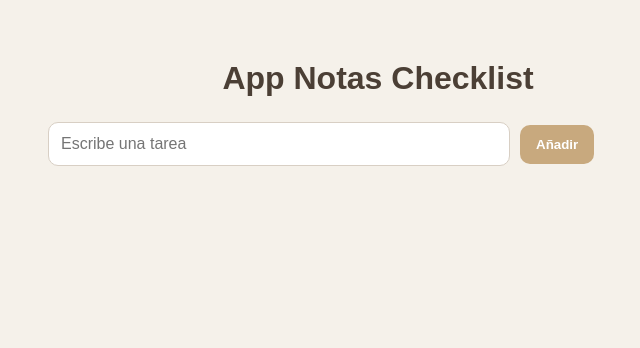
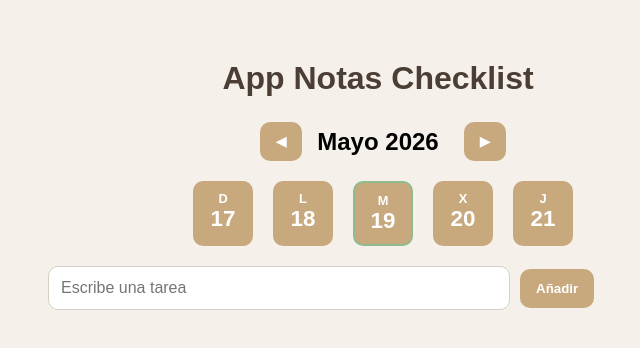
Before and after one commit to cmarjim95/app-notas-checklist, a React (Vite) app: page / in a window 1280 px wide. Shown: the top 348 px of the page, without its empty margins (262-902 px from the left). Built offline with nearby package versions, Linux system fonts and the light colour scheme.

Commit message:
Mejoras UI, añadir dias y meses, carrusel de días

```diff
--- a/src/App.css
+++ b/src/App.css
@@ -61,12 +61,169 @@ li {
     box-shadow: 0 2px 8px rgba(0, 0, 0, 0.08);
 }
 
-span {
-    cursor: pointer;
-    flex: 1;
-}
 
 .completada {
     text-decoration: line-through;
     opacity: 0.6;
 }
+
+
+.cabecera-mes {
+    display: flex;
+    justify-content: center;
+    align-items: center;
+    gap: 15px;
+}
+
+.dias {
+    display: flex;
+    justify-content: center;
+    gap: 10px;
+    margin: 20px 0;
+}
+
+.dias button {
+    position: relative;
+
+    display: flex;
+    flex-direction: column;
+    align-items: center;
+
+    min-width: 60px;
+    padding: 10px;
+}
+
+.dia-semana {
+    font-size: 0.8rem;
+}
+
+.dia-numero {
+    font-size: 1.4rem;
+    font-weight: bold;
+}
+
+.indicador-dia {
+    position: absolute;
+
+    top: 6px;
+    right: 6px;
+
+    width: 8px;
+    height: 8px;
+
+    border-radius: 50%;
+
+    background-color: red;
+}
+
+.dia-activo {
+    border: 2px solid #8fbc8f;
+}
+
+.check {
+    display: flex;
+    align-items: center;
+    justify-content: center;
+
+    width: 34px;
+    height: 34px;
+
+    flex-shrink: 0;
+
+    cursor: pointer;
+}
+
+.check-icon {
+    font-size: 1.6rem;
+    transition: transform 0.15s ease;
+}
+
+.check-icon:hover {
+    transform: scale(1.2);
+}
+
+.circle {
+    width: 18px;
+    height: 18px;
+
+    border-radius: 50%;
+
+    border: 2px solid #8b8b8b;
+
+    background-color: transparent;
+
+    box-sizing: border-box;
+
+    transition: all 0.2s ease;
+
+    display: block;
+}
+
+.circle.done {
+    background-color: #7fbf7f;
+    border-color: #7fbf7f;
+
+    transform: scale(1.05);
+}
+
+.circle:hover {
+    transform: scale(1.15);
+    border-color: #6f6f6f;
+}
+
+.tarea {
+    display: flex;
+    align-items: center;
+
+    gap: 10px;
+
+    padding: 12px 14px;
+
+    border-radius: 14px;
+
+    margin-bottom: 10px;
+
+    background: #f7f3ee;
+
+    box-shadow: 0 2px 6px rgba(0, 0, 0, 0.05);
+
+    transition: transform 0.15s ease;
+}
+
+.tarea:hover {
+    transform: translateY(-1px);
+}
+
+.texto {
+    flex: 1;
+    cursor: pointer;
+    font-size: 1rem;
+
+    color: #3f3a35;
+}
+
+span {
+    cursor: pointer;
+}
+
+.done {
+    text-decoration: line-through;
+    opacity: 0.5;
+}
+
+li button {
+    background: transparent;
+    color: #a67c52;
+
+    font-size: 16px;
+
+    padding: 6px;
+
+    margin-left: 0;
+
+    border-radius: 8px;
+}
+
+li button:hover {
+    background: rgba(166, 124, 82, 0.1);
+}
--- a/src/App.jsx
+++ b/src/App.jsx
@@ -1,8 +1,17 @@
+import { useState, useEffect } from "react";
 import "./App.css";
-import { useState, useEffect } from "react";
 
 function App() {
+  function formatearFecha(fecha) {
+    const año = fecha.getFullYear();
+    const mes = String(fecha.getMonth() + 1).padStart(2, "0");
+    const dia = String(fecha.getDate()).padStart(2, "0");
+
+    return `${año}-${mes}-${dia}`;
+  }
+
   const [texto, setTexto] = useState("");
+
   const [tareas, setTareas] = useState(() => {
     const tareasGuardadas = localStorage.getItem("tareas");
 
@@ -12,6 +21,48 @@ function App() {
 
     return [];
   });
+
+  const [fechaSeleccionada, setFechaSeleccionada] = useState(
+    formatearFecha(new Date()),
+  );
+
+  const [fechaActual, setFechaActual] = useState(new Date());
+
+  const meses = [
+    "Enero",
+    "Febrero",
+    "Marzo",
+    "Abril",
+    "Mayo",
+    "Junio",
+    "Julio",
+    "Agosto",
+    "Septiembre",
+    "Octubre",
+    "Noviembre",
+    "Diciembre",
+  ];
+  const diasSemana = ["D", "L", "M", "X", "J", "V", "S"];
+
+  const año = fechaActual.getFullYear();
+  const mes = fechaActual.getMonth();
+
+  const diasMes = [];
+
+  const ultimoDia = new Date(año, mes + 1, 0).getDate();
+
+  for (let dia = 1; dia <= ultimoDia; dia++) {
+    diasMes.push(new Date(año, mes, dia));
+  }
+
+  const indiceActual = diasMes.findIndex((fecha) => {
+    return formatearFecha(fecha) === fechaSeleccionada;
+  });
+
+  const inicio = Math.max(0, indiceActual - 2);
+  const fin = Math.min(diasMes.length, inicio + 5);
+
+  const diasVisibles = diasMes.slice(inicio, fin);
 
   useEffect(() => {
     localStorage.setItem("tareas", JSON.stringify(tareas));
@@ -26,6 +77,7 @@ function App() {
       id: Date.now(),
       texto: texto,
       completada: false,
+      fecha: fechaSeleccionada,
     };
 
     setTareas([...tareas, nuevaTarea]);
@@ -55,9 +107,83 @@ function App() {
     setTareas(nuevasTareas);
   }
 
+  function mesAnterior() {
+    const diaActual = new Date(fechaSeleccionada).getDate();
+
+    const nuevaFechaBase = new Date(año, mes - 1, 1);
+
+    const nuevoAño = nuevaFechaBase.getFullYear();
+    const nuevoMes = nuevaFechaBase.getMonth();
+
+    const ultimoDiaNuevoMes = new Date(nuevoAño, nuevoMes + 1, 0).getDate();
+
+    const diaFinal = Math.min(diaActual, ultimoDiaNuevoMes);
+
+    const nuevaFecha = new Date(nuevoAño, nuevoMes, diaFinal);
+
+    setFechaActual(nuevaFecha);
+    setFechaSeleccionada(formatearFecha(nuevaFecha));
+  }
+
+  function mesSiguiente() {
+    const diaActual = new Date(fechaSeleccionada).getDate();
+
+    const nuevaFechaBase = new Date(año, mes + 1, 1);
+
+    const nuevoAño = nuevaFechaBase.getFullYear();
+    const nuevoMes = nuevaFechaBase.getMonth();
+
+    const ultimoDiaNuevoMes = new Date(nuevoAño, nuevoMes + 1, 0).getDate();
+
+    const diaFinal = Math.min(diaActual, ultimoDiaNuevoMes);
+
+    const nuevaFecha = new Date(nuevoAño, nuevoMes, diaFinal);
+
+    setFechaActual(nuevaFecha);
+    setFechaSeleccionada(formatearFecha(nuevaFecha));
+  }
+
+  const tareasDelDia = tareas.filter((tarea) => {
+    return tarea.fecha === fechaSeleccionada;
+  });
+
   return (
     <main>
       <h1>App Notas Checklist</h1>
+
+      <div className="cabecera-mes">
+        <button onClick={mesAnterior}>◀</button>
+
+        <h2>
+          {meses[mes]} {año}
+        </h2>
+
+        <button onClick={mesSiguiente}>▶</button>
+      </div>
+
+      <div className="dias">
+        {diasVisibles.map((fecha) => {
+          const fechaTexto = formatearFecha(fecha);
+
+          const tieneTareas = tareas.some((tarea) => {
+            return tarea.fecha === fechaTexto;
+          });
+
+          return (
+            <button
+              key={fechaTexto}
+              className={fechaTexto === fechaSeleccionada ? "dia-activo" : ""}
+              onClick={() => setFechaSeleccionada(fechaTexto)}
+            >
+              <span className="dia-semana">{diasSemana[fecha.getDay()]}</span>
+
+              <span className="dia-numero">{fecha.getDate()}</span>
+
+              {tieneTareas && <span className="indicador-dia"></span>}
+            </button>
+          );
+        })}
+      </div>
 
       <input
         type="text"
@@ -74,13 +200,13 @@ function App() {
       <button onClick={agregarTarea}>Añadir</button>
 
       <ul>
-        {tareas.map((tarea) => (
-          <li key={tarea.id}>
-            <span
-              className={tarea.completada ? "completada" : ""}
-              onClick={() => cambiarEstado(tarea.id)}
-            >
-              {tarea.completada ? "☑ " : "□ "}
+        {tareasDelDia.map((tarea) => (
+          <li key={tarea.id} className="tarea">
+            <span className="check" onClick={() => cambiarEstado(tarea.id)}>
+              <span className={tarea.completada ? "circle done" : "circle"} />
+            </span>
+
+            <span className={tarea.completada ? "texto done" : "texto"}>
               {tarea.texto}
             </span>
 
```
